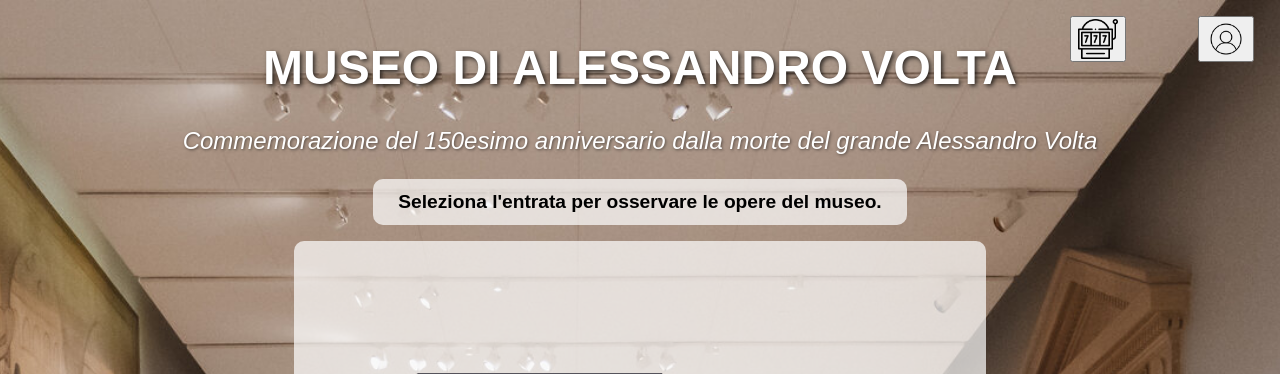
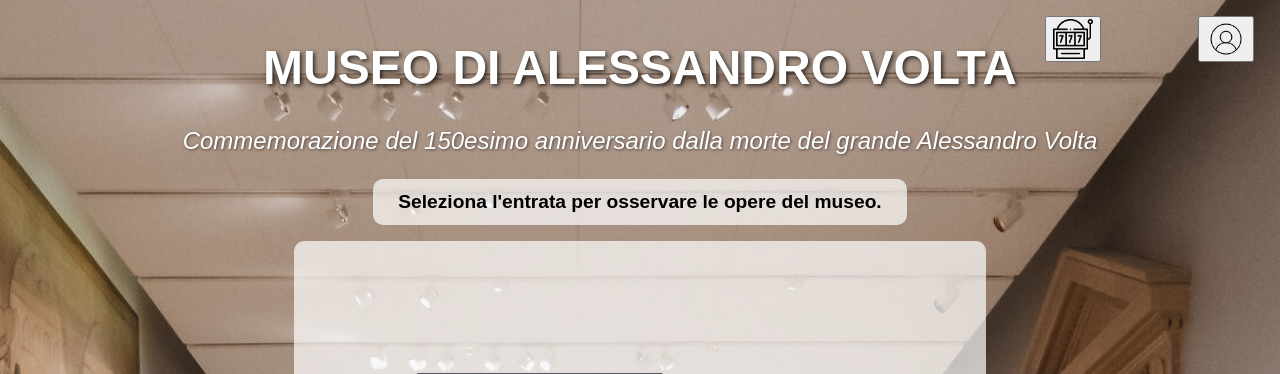
Before and after one commit to flekss07/museo-volta-gruppo-public, a Django app: page / in a window 1280 px wide. Shown: the top 374 px of the page. Run offline with Django 5.2, Linux system fonts and the light colour scheme.

Commit message:
dellamonica

```diff
--- a/django/museo/static/home/css/homepage.css
+++ b/django/museo/static/home/css/homepage.css
@@ -160,6 +160,6 @@ footer {
 
 #slotButton {
     position: absolute;
-    right: 12vw;
+    right: 14vw;
     top: 2vh;
 }
```
